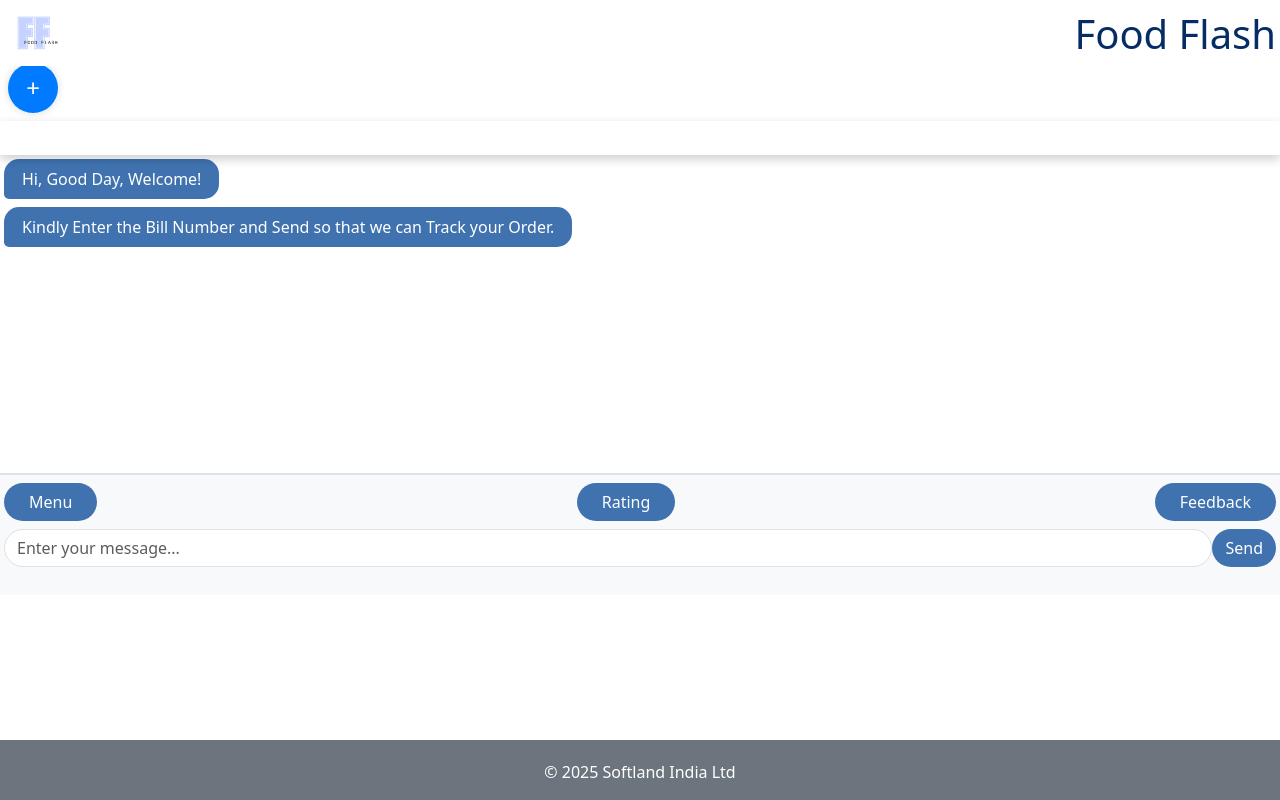
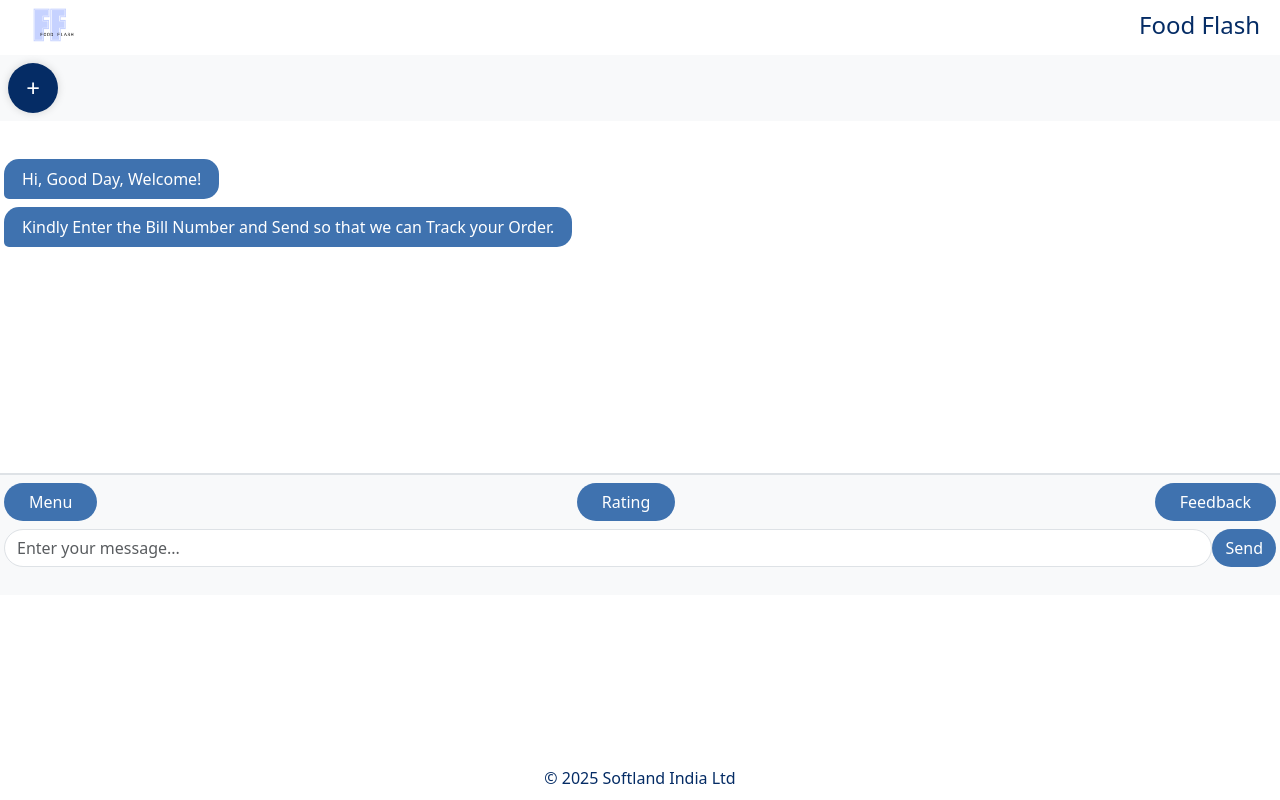
Before and after one commit to itsoftland/Food-Flash, a Django app: page /home/ in a window 1280 px wide. Run offline with Django 5.2, Linux system fonts and the light colour scheme; some libraries are stand-ins or nearby versions.

Commit message:
UI updated

```diff
--- a/orders/static/orders/css/base.css
+++ b/orders/static/orders/css/base.css
@@ -1,5 +1,4 @@
-
-header {
+.custom-header {
     position: fixed;
     top: 0;
     left: 0;
@@ -8,23 +7,42 @@
     display: flex;
     align-items: center;
     justify-content: space-between;
+    padding: 0rem 1rem;
+    background-color: white;
+    color: #052c65;
+
 }
-.header-title {
-    padding-top: 10px;
-}
+
 .header-logo {
     height: 50px;
-    width: auto;
     max-width: 100px;
+    padding-left: 0.25rem;
 }
-.footer-title{
-    padding-top: 20px;
+
+.header-title {
+    margin: 0;
+    font-size: 1.5rem;
+    padding-right: 0.25rem;
 }
-footer {
+
+
+.custom-footer {
     position: fixed;
+    bottom: 0;
     width: 100%;
-    bottom: 0;
+    height: 45px;
+    background-color:#ffffff;
+    color: #052c65;
     display: flex;
     justify-content: center;
     align-items: center;
+    padding: 0;
+    margin: 0;
+    z-index: 9999;
 }
+
+.footer-title {
+    margin: 0;
+    padding: 0;
+    line-height: 1;
+}
--- a/orders/static/orders/css/styles.css
+++ b/orders/static/orders/css/styles.css
@@ -27,7 +27,7 @@
     height: 50px;
     object-fit: cover;
     border-radius: 50%;
-    border: 2px solid #ccc;
+    border: 2px solid #f8f9fa;
     background-color: #f8f9fa;
 }
 #vendor-logo-bar {
@@ -37,6 +37,7 @@
     scroll-behavior: smooth;
     display: flex;
     align-items: center;
+    background-color: #f8f9fa;
     justify-content: space-between; /* ensures space between logos and add button */
     gap: 0.5rem;
 }
@@ -50,7 +51,7 @@
     width: 50px;
     height: 50px;
     border-radius: 50%;
-    background-color: #007bff;
+    background-color: #052c65;
     color: #fff;
     font-size: 24px;
     border: none;
@@ -188,7 +189,6 @@
     overflow: hidden;
     white-space: nowrap;
     position: relative;
-    box-shadow: 0 4px 10px rgba(0, 0, 0, 0.2);
     padding: 5px 0;
 }
 
--- a/orders/templates/orders/layouts/base.html
+++ b/orders/templates/orders/layouts/base.html
@@ -18,10 +18,11 @@
 <body>
 
     <!-- Header -->
-    <header class="bg-white text-primary-emphasis px-1">
+    <header class="bg-white text-primary-emphasis custom-header">
         <img src="{% static 'orders/images/food-flash-logo.png' %}" alt="Logo" class="header-logo">
         <h1 class="header-title">Food Flash</h1>
     </header>
+
 
     <!-- Main Content -->
     <main>
@@ -29,9 +30,10 @@
     </main>
 
     <!-- Footer -->
-    <footer class="bg-secondary text-white px-1">
+    <footer class="custom-footer">
         <p class="footer-title">&copy; 2025 Softland India Ltd</p>
     </footer>
+
 
     <!-- Core JS -->
     <script src="{% static 'orders/js/utils.js' %}"></script>
```
Also changed, not shown: 2 other files.
